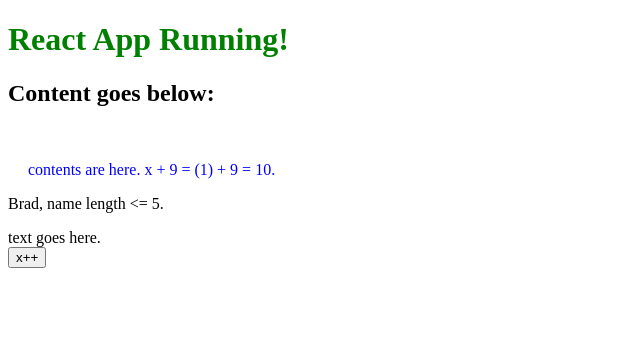
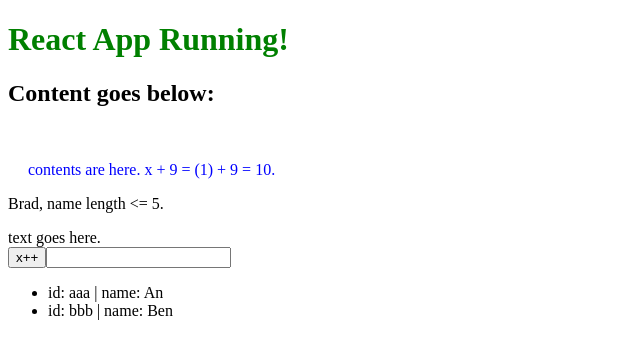
Before and after one commit to BradDHuang/React_basics_and_projects, a React (Create React App) app in the folder reactreview/: page / in a window 1280 px wide. Shown: the top 354 px of the page, without its empty margins (0-640 px from the left). Built offline with nearby package versions, Linux system fonts and the light colour scheme.

Commit message:
review: Lists & Keys

```diff
--- a/reactreview/src/App.js
+++ b/reactreview/src/App.js
@@ -8,17 +8,32 @@ function add(a, b) {
   return a + b;
 }
 
+const data = [
+  { id: "aaa", name: "An" },
+  { id: "bbb", name: "Ben" }
+];
+
+// Reusable component:
+function List(props) {
+  return (
+    <li>id: {props.id} | name: {props.name}</li>
+  );
+}
+
 class App extends Component {
   // use the construtor to init state
   constructor(props) {
     super(props);
-    this.state = { number: 1 };
+    this.state = { number: 1, data };
   }
   addOne = () => {
     this.setState({ number: this.state.number + 1 });
   }
+  logInput = (e) => {
+    console.log(e.target.value);
+  }
   render() {
-    console.log(this.state);
+    // console.log(this.state);
     const name = "Brad";
     const textStyle = {
       color: "#00f",
@@ -43,6 +58,13 @@ class App extends Component {
           arrayProps={arrayProps}
         />
         <button onClick={this.addOne}>x++</button>
+        <input onChange={this.logInput} />
+        <br />
+        <ul>
+          {this.state.data.map((record, index) => {
+            return <List key={index} id={record.id} name={record.name} />;
+          })}
+        </ul>
       </div>
     );
   }
```
Also changed, not shown: 1 other file (tests, documents, lock files or other folders).
